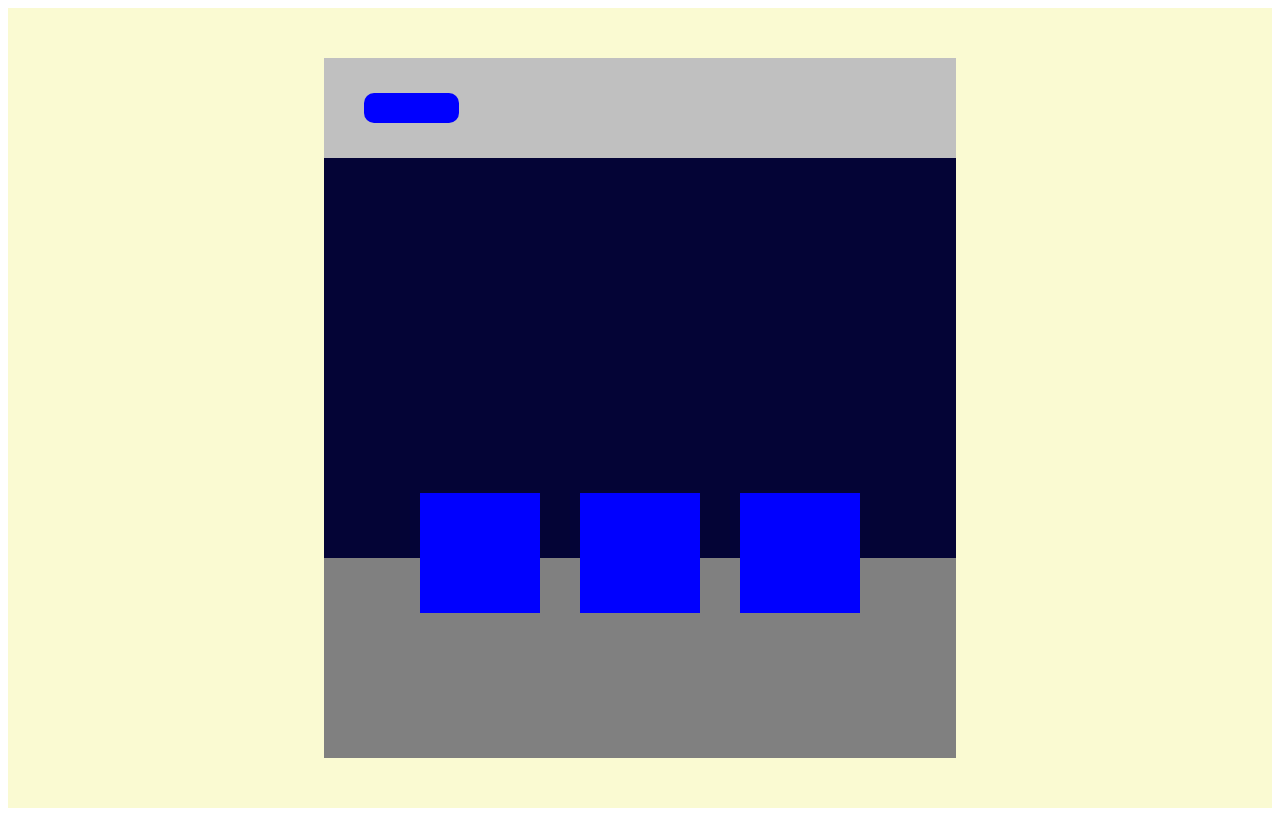
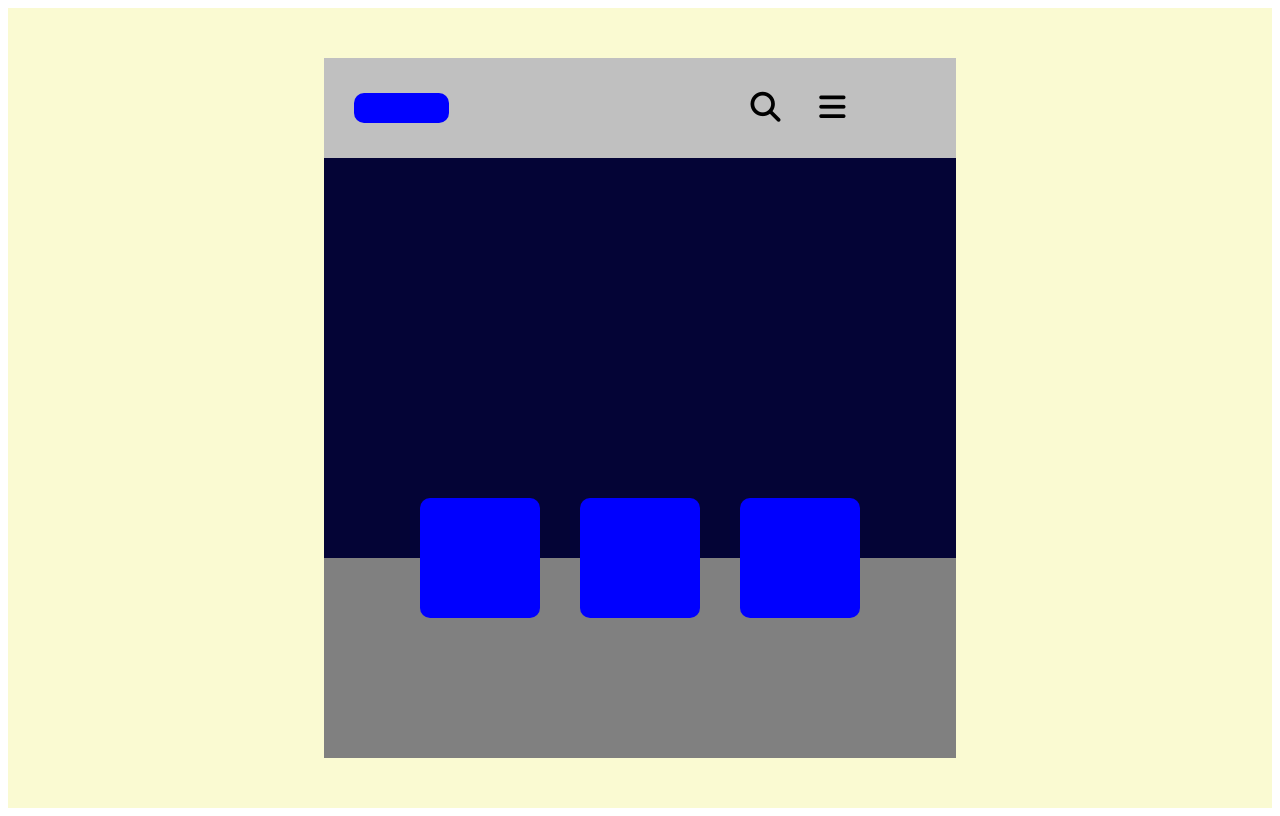
Before and after one commit to akiselev1983/dec-2022-html, a plain HTML site: page lesson3/homework_card2/index.html in a window 1280 px wide. Drawn offline with Linux system fonts and the light colour scheme.

Commit message:
add cards 2

```diff
--- a/lesson3/homework_card2/index.html
+++ b/lesson3/homework_card2/index.html
@@ -8,18 +8,24 @@
 <body>
 <div class="father">
     <div class="box1">
-        <div class="box4"></div>
+        <div class="box1_left">
+            <div class="input"></div>
+        </div>
+        <div class="box1_right">
+            <div class="icon">
+                <div class="font_icon"><i class="fa-solid fa-magnifying-glass"></i></div>
+                <div class="font_icon"><i class="fa-solid fa-bars"></i></div>
+            </div>
+        </div>
     </div>
     <div class="box2"></div>
     <div class="box3">
-        <div class="blocks">
             <div class="block"></div>
             <div class="block"></div>
             <div class="block"></div>
-        </div>
     </div>
 </div>
-
+<script src="https://kit.fontawesome.com/2e42531f0d.js" crossorigin="anonymous"></script>
 </body>
 
 </html>
--- a/lesson3/homework_card2/main.css
+++ b/lesson3/homework_card2/main.css
@@ -15,12 +15,33 @@
     display: flex;
     align-items: center;
 }
-.box4 {
-    width: 15%;
+.box1_right {
+    width: 50%;
+    height: 100%;
+    display: flex;
+    justify-content: center;
+    align-items: center;
+}
+.box1_left {
+    width: 50%;
+    height: 100%;
+    display: flex;
+    justify-content: flex-start;
+    align-items: center;
+}
+.input {
+    width: 30%;
     height: 30px;
     background: blue;
-    margin-left: 40px;
     border-radius: 10px;
+    margin-left: 30px;
+}
+.icon {
+    width: 30%;
+    height: 30px;
+    display: flex;
+    justify-content: space-between;
+    align-items: center;
 }
 .box2 {
     width: 50%;
@@ -34,20 +55,15 @@
     display: flex;
     justify-content: center;
     align-items: center;
+    column-gap: 40px;
 }
 .block {
     width: 120px;
     height: 120px;
     background: blue;
-    position: relative;
-    top: -105px;
+    border-radius: 10px;
+    margin-bottom: 200px;
 }
-.blocks {
-    height: 120px;
-    width: 100%;
-    display: flex;
-    justify-content: center;
-    column-gap: 40px;
-    position: relative;
-
+.font_icon {
+    font-size: 30px;
 }
```
